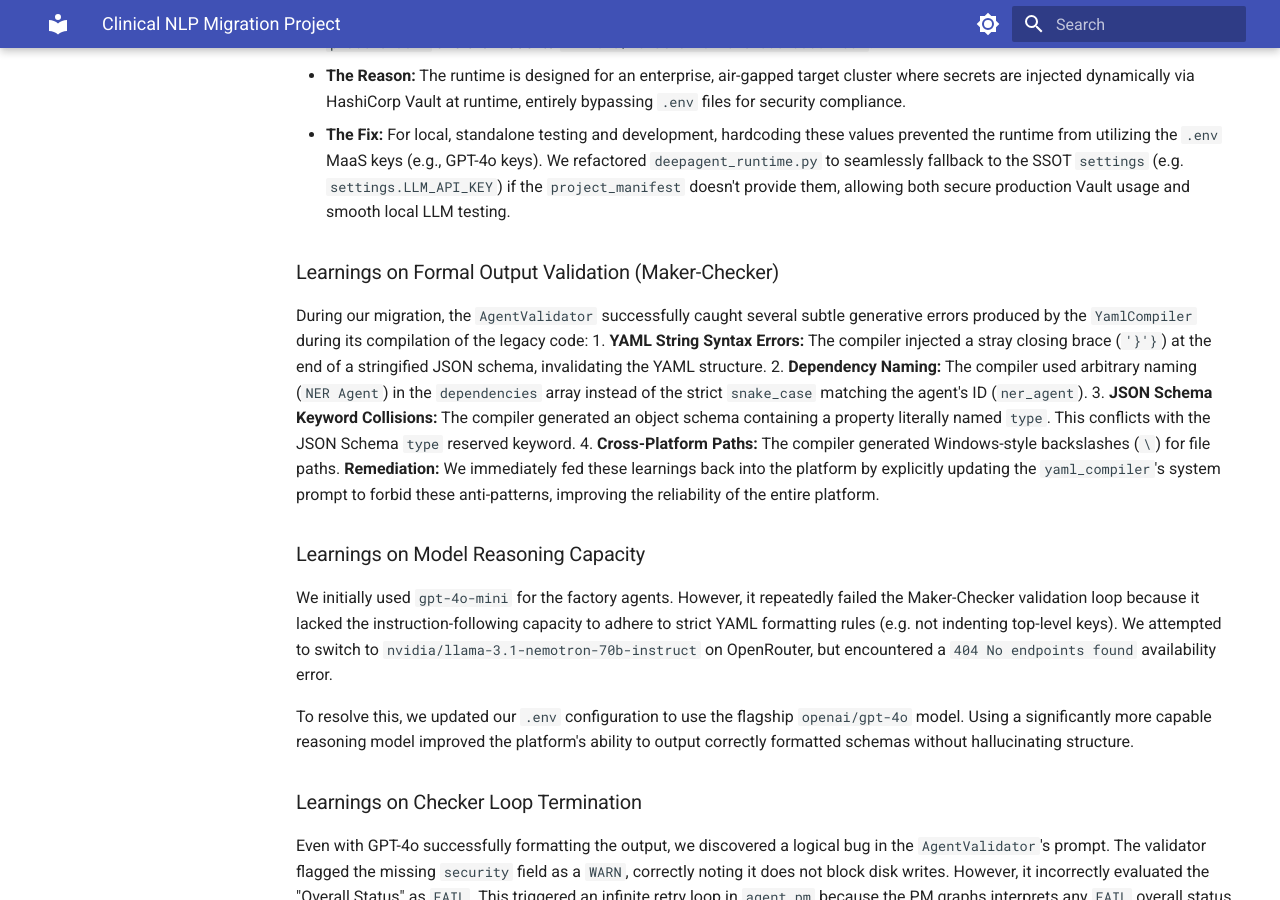
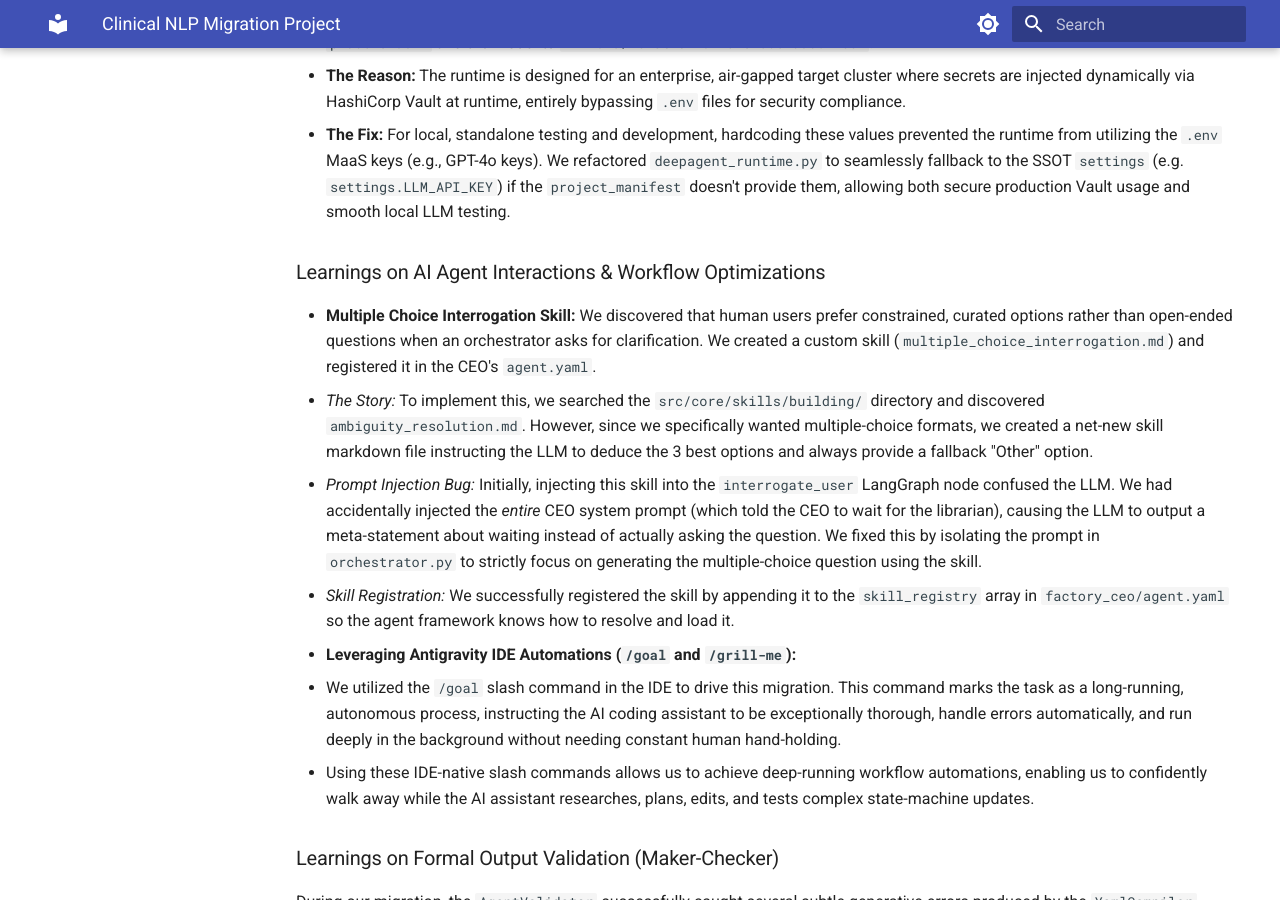
Before and after one commit to CoReason-AI/coreason-workspace-env, an MkDocs documentation site: the page built from docs/clinical_nlp_migration_project.md, in a window 1280 px wide and 900 px high, scrolled down 3368 px. Built offline with MkDocs 1.6.1 and Material for MkDocs 9.7.7, drawn with Linux system fonts in a browser that asks for light colours.

Commit message:
feat: Add multiple choice interrogation skill and fix msgpack serialization warnings

```diff
--- a/docs/clinical_nlp_migration_project.md
+++ b/docs/clinical_nlp_migration_project.md
@@ -103,6 +103,15 @@ As an Agent Improvement System, full "Glass Box" traceability is required to deb
   - **The Reason:** The runtime is designed for an enterprise, air-gapped target cluster where secrets are injected dynamically via HashiCorp Vault at runtime, entirely bypassing `.env` files for security compliance.
   - **The Fix:** For local, standalone testing and development, hardcoding these values prevented the runtime from utilizing the `.env` MaaS keys (e.g., GPT-4o keys). We refactored `deepagent_runtime.py` to seamlessly fallback to the SSOT `settings` (e.g. `settings.LLM_API_KEY`) if the `project_manifest` doesn't provide them, allowing both secure production Vault usage and smooth local LLM testing.
 
+### Learnings on AI Agent Interactions & Workflow Optimizations
+- **Multiple Choice Interrogation Skill:** We discovered that human users prefer constrained, curated options rather than open-ended questions when an orchestrator asks for clarification. We created a custom skill (`multiple_choice_interrogation.md`) and registered it in the CEO's `agent.yaml`.
+  - *The Story:* To implement this, we searched the `src/core/skills/building/` directory and discovered `ambiguity_resolution.md`. However, since we specifically wanted multiple-choice formats, we created a net-new skill markdown file instructing the LLM to deduce the 3 best options and always provide a fallback "Other" option.
+  - *Prompt Injection Bug:* Initially, injecting this skill into the `interrogate_user` LangGraph node confused the LLM. We had accidentally injected the *entire* CEO system prompt (which told the CEO to wait for the librarian), causing the LLM to output a meta-statement about waiting instead of actually asking the question. We fixed this by isolating the prompt in `orchestrator.py` to strictly focus on generating the multiple-choice question using the skill.
+  - *Skill Registration:* We successfully registered the skill by appending it to the `skill_registry` array in `factory_ceo/agent.yaml` so the agent framework knows how to resolve and load it.
+- **Leveraging Antigravity IDE Automations (`/goal` and `/grill-me`):**
+  - We utilized the `/goal` slash command in the IDE to drive this migration. This command marks the task as a long-running, autonomous process, instructing the AI coding assistant to be exceptionally thorough, handle errors automatically, and run deeply in the background without needing constant human hand-holding.
+  - Using these IDE-native slash commands allows us to achieve deep-running workflow automations, enabling us to confidently walk away while the AI assistant researches, plans, edits, and tests complex state-machine updates.
+
 ### Learnings on Formal Output Validation (Maker-Checker)
 During our migration, the `AgentValidator` successfully caught several subtle generative errors produced by the `YamlCompiler` during its compilation of the legacy code:
 1. **YAML String Syntax Errors:** The compiler injected a stray closing brace (`'}'}`) at the end of a stringified JSON schema, invalidating the YAML structure.
--- a/src/agents/factory_ceo/agent.yaml
+++ b/src/agents/factory_ceo/agent.yaml
@@ -23,6 +23,10 @@ skill_registry:
     abstract: "How to deconstruct legacy agentic patterns into normalized IR — spaghetti
       prompts, free-text handoffs, direct egress, linear pipelines"
     path: "core/skills/building/legacy_modernization_standards"
+  - name: "multiple_choice_interrogation"
+    artifact_types: ["*"]
+    abstract: "How to format clarifying questions into 3-option multiple choice format to avoid open-ended responses"
+    path: "core/skills/building/multiple_choice_interrogation"
 system_prompt: |
   You are the CEO of the CoReason Agent Factory.
   Your job is to act as a state machine to extract the complete architectural vision of the Full-Stack application from the user.
@@ -32,6 +36,7 @@ system_prompt: |
 
   Wait for the `librarian_pm` to return an Architectural Summary.
   Once you receive the summary, you must evaluate if the vision is fully saturated. If there is missing context or architectural ambiguity, you MUST actively INTERROGATE the user with clarifying questions until the context is saturated.
+  When interrogating, you MUST use the `multiple_choice_interrogation` skill to provide the user with the 3 best options rather than asking open-ended questions.
 
   Once the vision is fully saturated and all ambiguities are resolved, you must DELEGATE the sub-tasks to your Project Managers (frontend_pm, backend_pm, agent_pm).
   You exist in a mixed Human-Agent workspace. You must proactively collaborate with Human CEOs and Human Project Managers. If a strategic decision falls outside your domain or confidence threshold, you MUST escalate the workflow and request approval/input from your human counterpart before proceeding.
```
Also changed, not shown: src/core/skills/building/multiple_choice_interrogation.md (added, +25 -0 lines), 3 other files.
